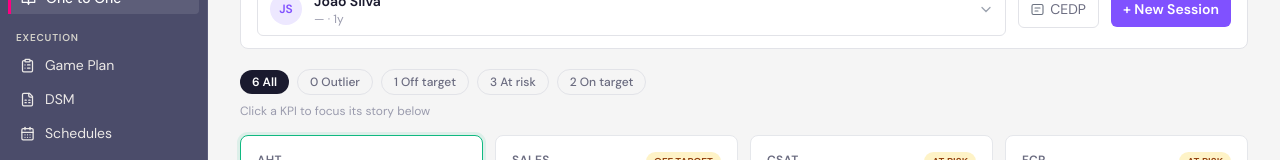
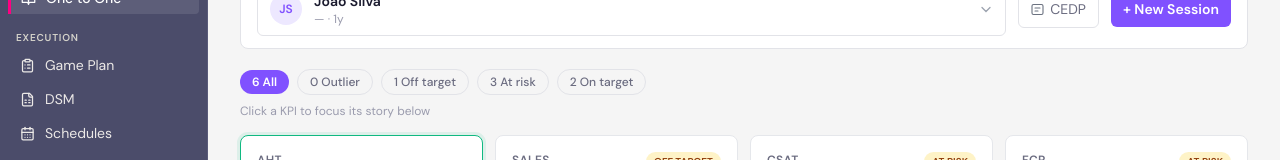
Before and after one commit to andresromero-blip/ops-supervisor-prototypes, a Next.js app: page /projects/20260620-one-to-one in a window 1280 px wide. Shown: the part 198-358 px from the top of the page. Built offline with nearby package versions, Linux system fonts and the light colour scheme.

Commit message:
Add files via upload

```diff
--- a/app/projects/20260620-one-to-one/page.tsx
+++ b/app/projects/20260620-one-to-one/page.tsx
@@ -373,7 +373,7 @@ export default function OneToOnePage() {
           {/* KPI filter bar */}
           <div className="mb-4">
             <div className="flex items-center gap-2 flex-wrap">
-              <button className="px-3 py-1 rounded-full text-xs font-semibold bg-text-primary text-white">
+              <button className="px-3 py-1 rounded-full text-xs font-semibold text-white" style={{background:"#8051FF"}}>
                 {agent.kpis.length} All
               </button>
               <button className="px-3 py-1 rounded-full text-xs font-medium text-text-secondary border border-border hover:border-brand/40">
```
